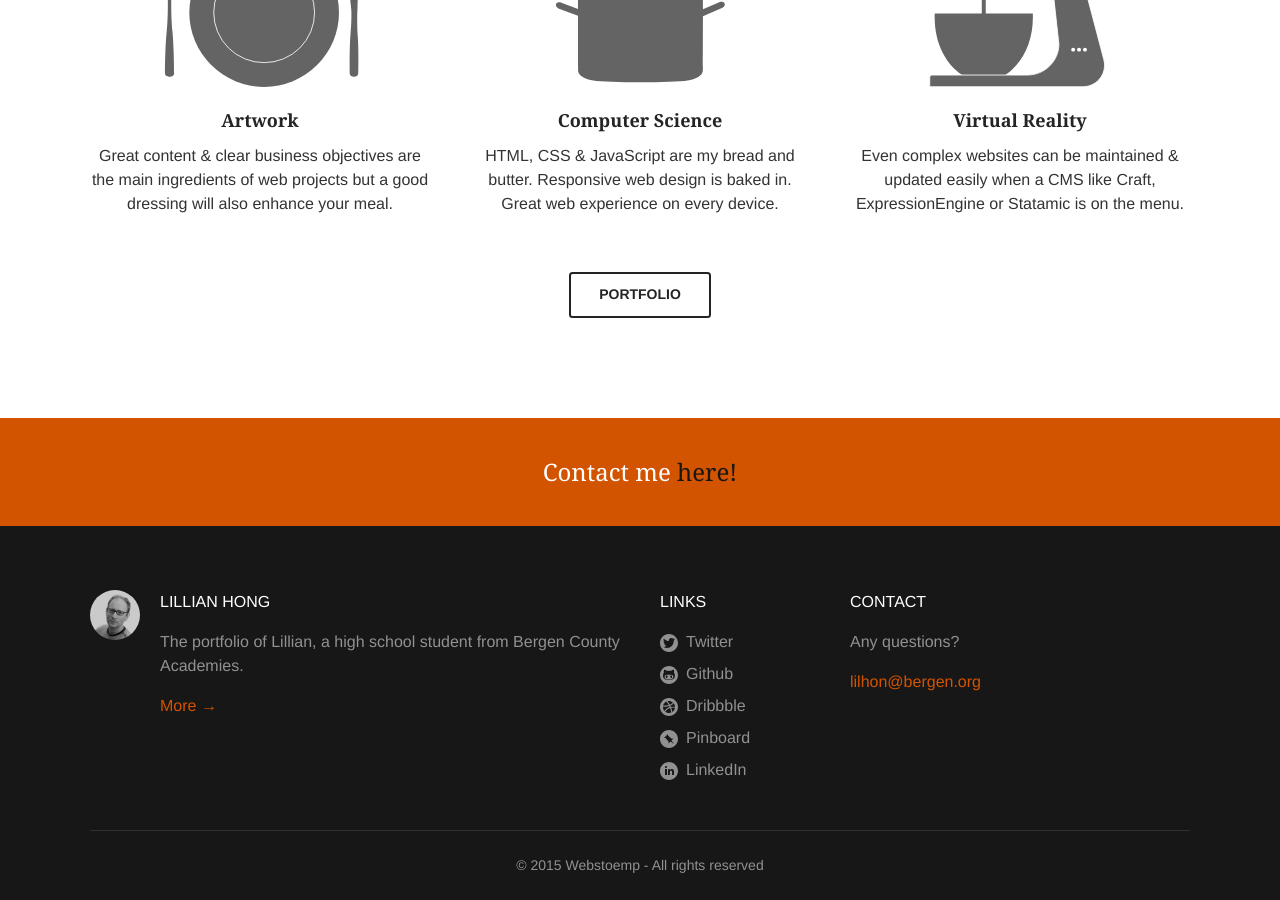
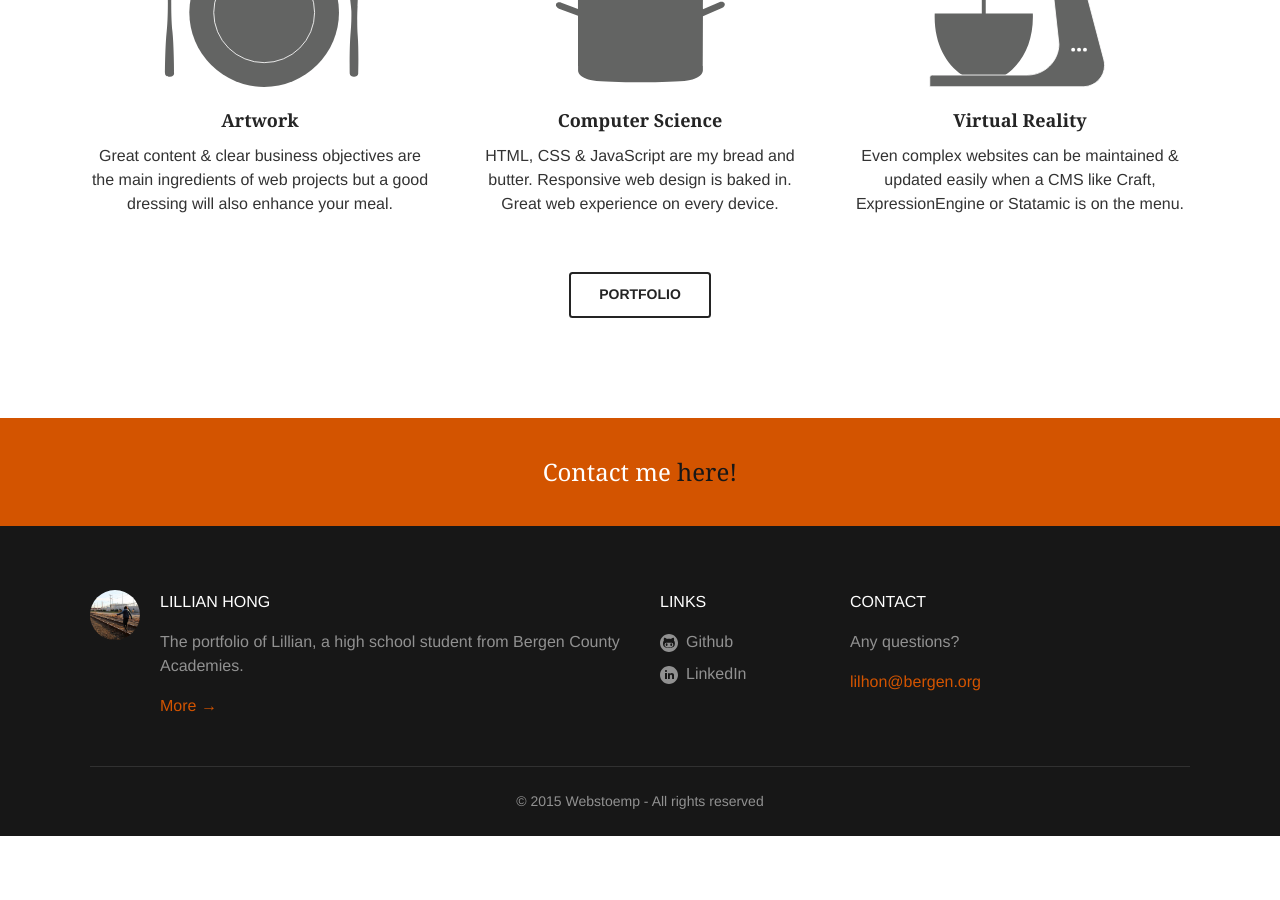
Before and after one commit to lillianhong/lillianhong.github.io, a Jekyll site: the page built from index.html, in a window 1280 px wide and 900 px high, scrolled down 883 px. Built offline with Jekyll 4.4.1, drawn with Linux system fonts in a browser that asks for light colours; after the commit the page ends 1719 px from its top, so only the background shows below that.

Commit message:
Footer update

```diff
--- a/_includes/footer.html
+++ b/_includes/footer.html
@@ -21,11 +21,8 @@
           --><div class="sitefooter__elsewhere  grid__unit  medium-span-3of12  large-span-2of12">
           <h2 class="title-footer">Links</h2>
           <ul class="list-social">
-            <li class="list-social__item"><a rel="me" href="https://twitter.com/jeromecoupe"><svg class="icon  icon--inline" width="18" height="18" role="img" title="Twitter"><use xlink:href="/img/svg_sprite/svgsprite.svg#icon_round_twitter"></use></svg>Twitter</a></li>
-            <li class="list-social__item"><a rel="me" href="https://github.com/jeromecoupe"><svg class="icon  icon--inline" width="18" height="18" role="img" title="Github"><use xlink:href="/img/svg_sprite/svgsprite.svg#icon_round_github"></use></svg>Github</a></li>
-            <li class="list-social__item"><a rel="me" href="https://dribbble.com/jeromecoupe"><svg class="icon  icon--inline" width="18" height="18" role="img" title="Dribbble"><use xlink:href="/img/svg_sprite/svgsprite.svg#icon_round_dribbble"></use></svg>Dribbble</a></li>
-            <li class="list-social__item"><a rel="me" href="https://pinboard.in/u:jeromecoupe/"><svg class="icon  icon--inline" width="18" height="18" role="img" title="Pinboard"><use xlink:href="/img/svg_sprite/svgsprite.svg#icon_round_pinboard"></use></svg>Pinboard</a></li>
-            <li class="list-social__item"><a rel="me" href="https://www.linkedin.com/in/jcoupe"><svg class="icon  icon--inline" width="18" height="18" role="img" title="LinkedIn"><use xlink:href="/img/svg_sprite/svgsprite.svg#icon_round_linkedin"></use></svg>LinkedIn</a></li>
+            <li class="list-social__item"><a rel="me" href="https://github.com/lillianhonge"><svg class="icon  icon--inline" width="18" height="18" role="img" title="Github"><use xlink:href="/img/svg_sprite/svgsprite.svg#icon_round_github"></use></svg>Github</a></li>
+            <li class="list-social__item"><a rel="me" href="https://www.linkedin.com/in/lillianhong"><svg class="icon  icon--inline" width="18" height="18" role="img" title="LinkedIn"><use xlink:href="/img/svg_sprite/svgsprite.svg#icon_round_linkedin"></use></svg>LinkedIn</a></li>
           </ul>
         </div><!--
         --><div class="sitefooter__contact  grid__unit  medium-span-4of12">
```
Also changed, not shown: img/avatar.jpg.
